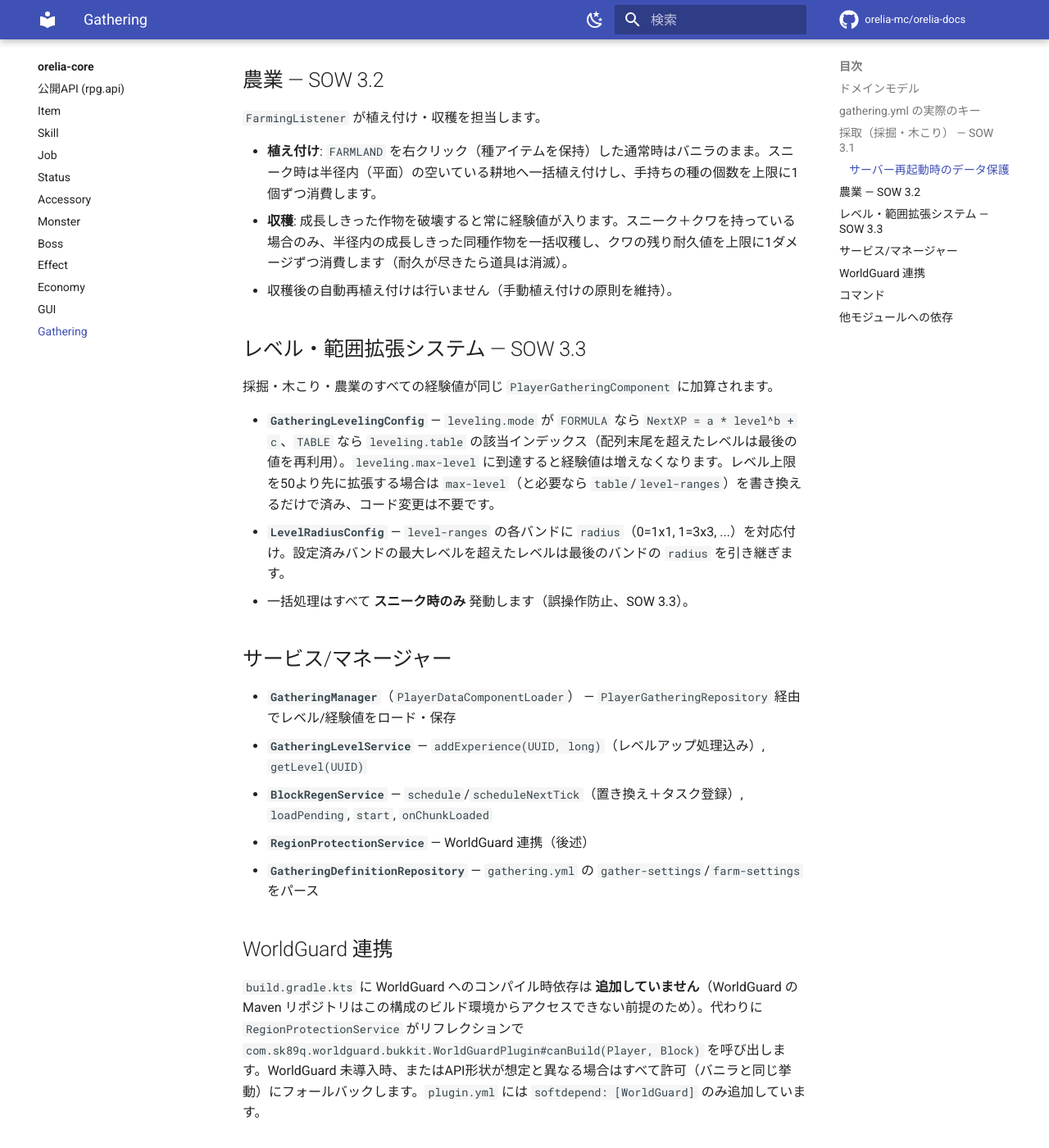
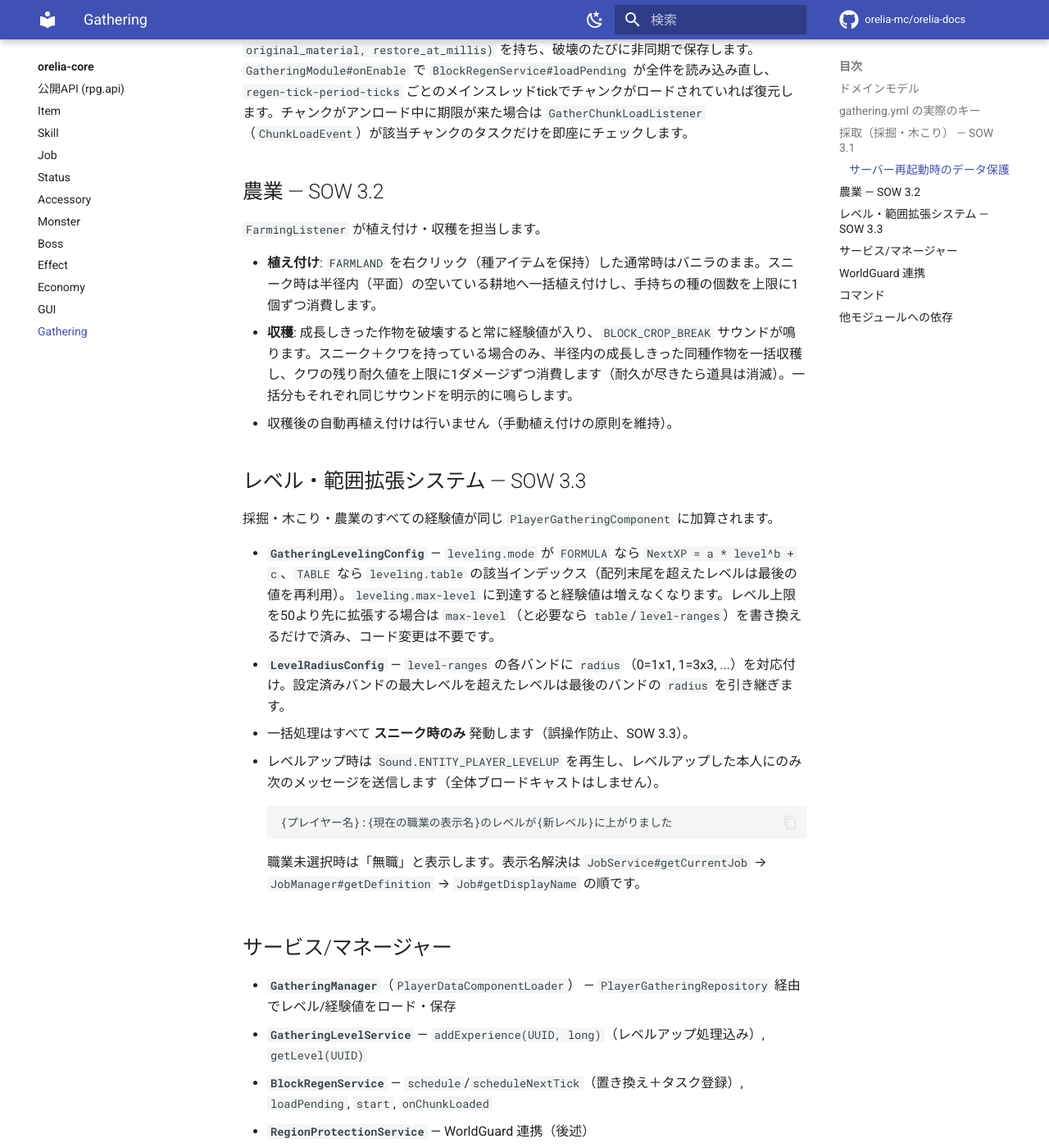
Before and after one commit to orelia-mc/orelia-docs, an MkDocs documentation site: the page built from docs/core/gathering.md, in a window 1280 px wide and 1400 px high, scrolled down 2213 px. Shown: the whole window at 82% size. Built offline with MkDocs 1.6.1 and Material for MkDocs 9.7.7, drawn with Linux system fonts in a browser that asks for light colours; comment, search, counter and statistics services are not loaded; some of the changed text lies outside the part shown.

Commit message:
Document gathering's break sounds and level-up notification
Covers the block-type-matched break sounds added for both the
event-triggered and bulk-gathered blocks, the private level-up
message/sound, and the resulting GatheringModule -> JobModule
dependency (job display name lookup).

Co-Authored-By: Claude Sonnet 5 <noreply@anthropic.com>
Claude-Session: https://claude.ai/code/session_01JJy2MkzCXNw5N1Qu4FEiaB

````diff
--- a/docs/core/gathering.md
+++ b/docs/core/gathering.md
@@ -1,6 +1,6 @@
 # Gathering モジュール（`rpg.gathering`）
 
-採掘・木こり（ブロック採取）と農業（作物の一括植え付け・収穫）、および両者が共有するレベル/範囲拡張システムを持つモジュール。`DatabaseModule` のみに依存する独立系統で、レベル・経験値は Status のキャラクターレベルとは別管理です。
+採掘・木こり（ブロック採取）と農業（作物の一括植え付け・収穫）、および両者が共有するレベル/範囲拡張システムを持つモジュール。`DatabaseModule` と `JobModule`（レベルアップ通知に現在の職業名を表示するため）に依存する系統で、レベル・経験値は Status のキャラクターレベルとは別管理です。
 
 ## ドメインモデル
 
@@ -76,6 +76,7 @@ level-ranges:
 - スニーク中はプレイヤーのレベルに応じた半径（立方体、`level-ranges` 参照）内の同一ブロックも `Block#breakNaturally` でまとめて採取し、それぞれに同じ復元タスクを積みます（こちらは同期的に即時破壊されるためレースなし）。
 - `min-level` を満たさないプレイヤーはイベントがキャンセルされます。
 - WorldGuard で保護された座標は `RegionProtectionService`（後述）でスキップされます。
+- 破壊した瞬間にブロック種別に応じたサウンド（採掘は `BLOCK_STONE_BREAK`、木こりは `BLOCK_WOOD_BREAK`）を鳴らします。イベント起点の1個目はバニラの破壊音と重ねて明示的に鳴らし、スニーク一括分は `Block#breakNaturally` がバニラの破壊音を鳴らさないため、こちらの明示的な再生のみが音源になります。
 
 ### サーバー再起動時のデータ保護
 
@@ -86,7 +87,7 @@ level-ranges:
 `FarmingListener` が植え付け・収穫を担当します。
 
 - **植え付け**: `FARMLAND` を右クリック（種アイテムを保持）した通常時はバニラのまま。スニーク時は半径内（平面）の空いている耕地へ一括植え付けし、手持ちの種の個数を上限に1個ずつ消費します。
-- **収穫**: 成長しきった作物を破壊すると常に経験値が入ります。スニーク＋クワを持っている場合のみ、半径内の成長しきった同種作物を一括収穫し、クワの残り耐久値を上限に1ダメージずつ消費します（耐久が尽きたら道具は消滅）。
+- **収穫**: 成長しきった作物を破壊すると常に経験値が入り、`BLOCK_CROP_BREAK` サウンドが鳴ります。スニーク＋クワを持っている場合のみ、半径内の成長しきった同種作物を一括収穫し、クワの残り耐久値を上限に1ダメージずつ消費します（耐久が尽きたら道具は消滅）。一括分もそれぞれ同じサウンドを明示的に鳴らします。
 - 収穫後の自動再植え付けは行いません（手動植え付けの原則を維持）。
 
 ## レベル・範囲拡張システム — SOW 3.3
@@ -96,6 +97,13 @@ level-ranges:
 - **`GatheringLevelingConfig`** — `leveling.mode` が `FORMULA` なら `NextXP = a * level^b + c`、`TABLE` なら `leveling.table` の該当インデックス（配列末尾を超えたレベルは最後の値を再利用）。`leveling.max-level` に到達すると経験値は増えなくなります。レベル上限を50より先に拡張する場合は `max-level`（と必要なら `table`/`level-ranges`）を書き換えるだけで済み、コード変更は不要です。
 - **`LevelRadiusConfig`** — `level-ranges` の各バンドに `radius`（0=1x1, 1=3x3, ...）を対応付け。設定済みバンドの最大レベルを超えたレベルは最後のバンドの `radius` を引き継ぎます。
 - 一括処理はすべて **スニーク時のみ** 発動します（誤操作防止、SOW 3.3）。
+- レベルアップ時は `Sound.ENTITY_PLAYER_LEVELUP` を再生し、レベルアップした本人にのみ次のメッセージを送信します（全体ブロードキャストはしません）。
+
+    ```
+    {プレイヤー名}:{現在の職業の表示名}のレベルが{新レベル}に上がりました
+    ```
+
+    職業未選択時は「無職」と表示します。表示名解決は `JobService#getCurrentJob` → `JobManager#getDefinition` → `Job#getDisplayName` の順です。
 
 ## サービス/マネージャー
 
@@ -116,4 +124,5 @@ level-ranges:
 ## 他モジュールへの依存
 
 - **database** — `PlayerGatheringRepository`/`BlockRegenRepository` はどちらも `DatabaseManager` 経由の `SchemaOwner`
-- 他モジュールへの依存はこれのみ（Status のキャラクターレベルとは独立）
+- **job** — レベルアップ通知に表示する現在の職業名を `JobService#getCurrentJob`/`JobManager#getDefinition` で取得（`JobModule` はモジュール登録順で `GatheringModule` より前なので依存可能）
+- Status のキャラクターレベルとは独立（依存なし）
````
